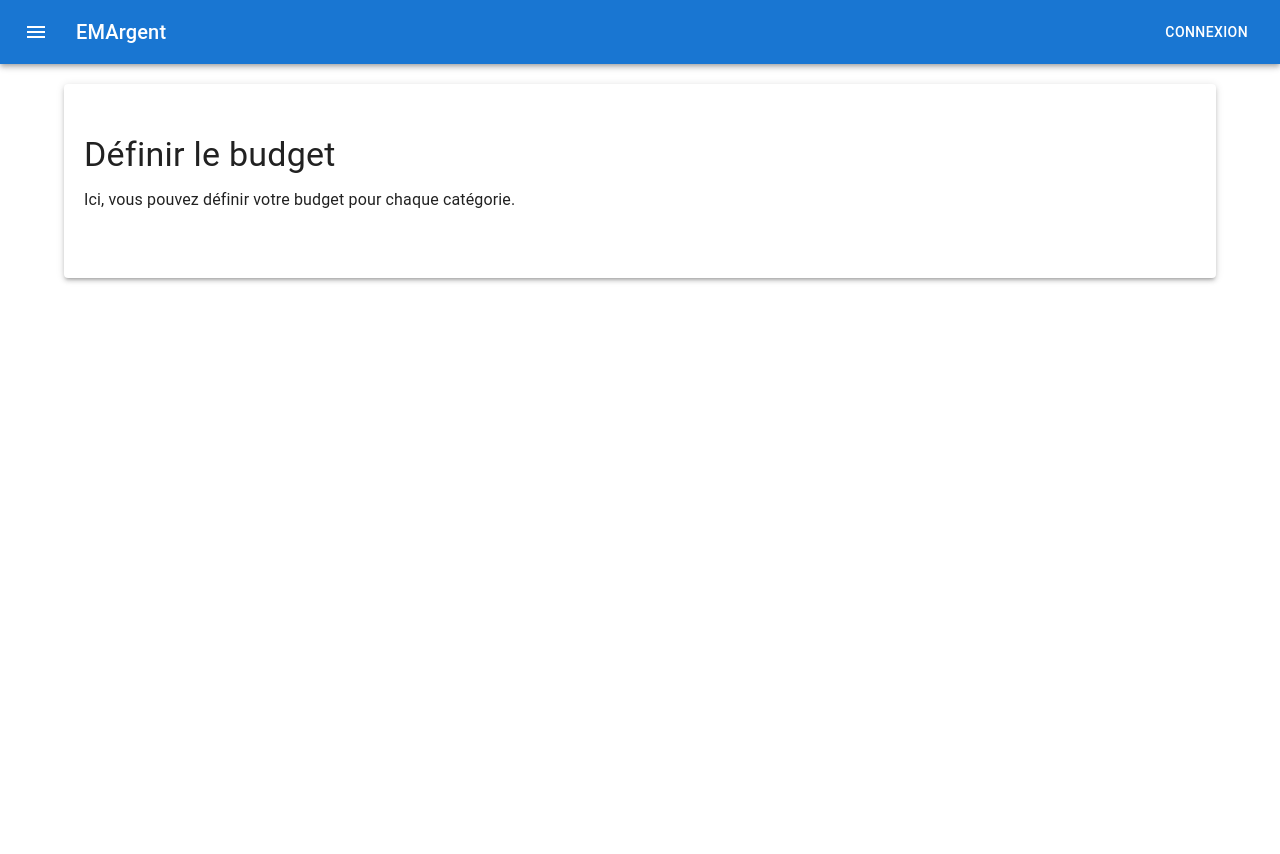
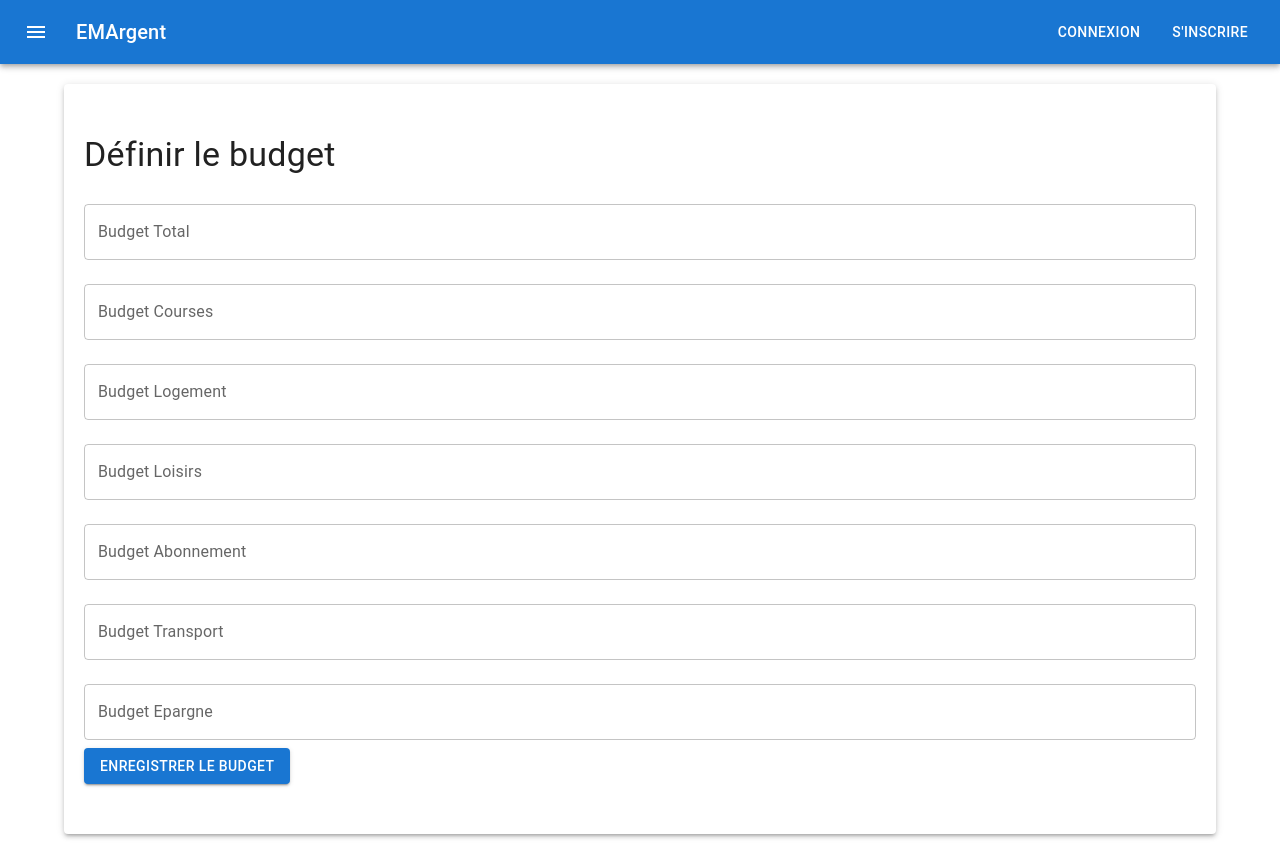
Before and after one commit to LudovicTerrasson/budget-react, a React (Create React App) app: page /budget in a window 1280 px wide. Before the commit the page ends 800 px from the top, so only its background shows below. Built offline with nearby package versions, Linux system fonts and the light colour scheme.

Commit message:
Ajout de la page de définition des budgets et de la page d'inscription

```diff
--- a/src/components/Appbar.js
+++ b/src/components/Appbar.js
@@ -39,7 +39,10 @@ export default function Appbar() {
               <Button color="inherit" onClick={logout}>Déconnexion</Button>
             </Box>
           ) : (
-            <Button color="inherit" component={Link} to="/login">Connexion</Button>
+            <Box>
+              <Button color="inherit" component={Link} to="/login" sx={{ mr: 2 }}>Connexion</Button>
+              <Button color="inherit" component={Link} to="/signup">S'inscrire</Button>
+            </Box>
           )}
           <Menu
             anchorEl={anchorEl}
--- a/src/components/BudgetPage.js
+++ b/src/components/BudgetPage.js
@@ -1,17 +1,97 @@
-import React from 'react';
-import { Container, Paper, Typography } from '@mui/material';
+import React, { useState } from 'react';
+import { Container, Paper, Typography, TextField, Button } from '@mui/material';
 
 export default function BudgetPage() {
+  const [totalBudget, setTotalBudget] = useState('');
+  const [coursesBudget, setCoursesBudget] = useState('');
+  const [housingBudget, setHousingBudget] = useState('');
+  const [leisureBudget, setLeisureBudget] = useState('');
+  const [subscriptionBudget, setSubscriptionBudget] = useState('');
+  const [transportBudget, setTransportBudget] = useState('');
+  const [savingsBudget, setSavingsBudget] = useState('');
+
+  const handleSaveBudget = (e) => {
+    e.preventDefault();
+    const budget = {
+      totalBudget,
+      coursesBudget,
+      housingBudget,
+      leisureBudget,
+      subscriptionBudget,
+      transportBudget,
+      savingsBudget,
+      // Assurez-vous d'ajouter studentId ici
+    };
+
+    fetch("http://localhost:8080/budget/add", {
+      method: "POST",
+      headers: { "Content-Type": "application/json" },
+      body: JSON.stringify(budget)
+    }).then(() => {
+      // Gestion de la redirection ou de l'affichage d'un message
+    });
+  };
+
   return (
     <Container>
       <Paper elevation={3} style={{ padding: '50px 20px', margin: '20px auto' }}>
         <Typography variant="h4" gutterBottom>
           Définir le budget
         </Typography>
-        <Typography paragraph>
-          Ici, vous pouvez définir votre budget pour chaque catégorie.
-        </Typography>
-        {/* Ajoute le formulaire pour définir le budget ici */}
+        <form onSubmit={handleSaveBudget}>
+          <TextField
+            label="Budget Total"
+            value={totalBudget}
+            onChange={(e) => setTotalBudget(e.target.value)}
+            fullWidth
+            margin="normal"
+          />
+          <TextField
+            label="Budget Courses"
+            value={coursesBudget}
+            onChange={(e) => setCoursesBudget(e.target.value)}
+            fullWidth
+            margin="normal"
+          />
+          <TextField
+            label="Budget Logement"
+            value={housingBudget}
+            onChange={(e) => setHousingBudget(e.target.value)}
+            fullWidth
+            margin="normal"
+          />
+          <TextField
+            label="Budget Loisirs"
+            value={leisureBudget}
+            onChange={(e) => setLeisureBudget(e.target.value)}
+            fullWidth
+            margin="normal"
+          />
+          <TextField
+            label="Budget Abonnement"
+            value={subscriptionBudget}
+            onChange={(e) => setSubscriptionBudget(e.target.value)}
+            fullWidth
+            margin="normal"
+          />
+          <TextField
+            label="Budget Transport"
+            value={transportBudget}
+            onChange={(e) => setTransportBudget(e.target.value)}
+            fullWidth
+            margin="normal"
+          />
+          <TextField
+            label="Budget Epargne"
+            value={savingsBudget}
+            onChange={(e) => setSavingsBudget(e.target.value)}
+            fullWidth
+            margin="normal"
+          />
+          <Button type="submit" variant="contained" color="primary">
+            Enregistrer le budget
+          </Button>
+        </form>
       </Paper>
     </Container>
   );
--- a/src/components/DashboardPage.js
+++ b/src/components/DashboardPage.js
@@ -1,17 +1,47 @@
-import React from 'react';
-import { Container, Paper, Typography } from '@mui/material';
+import React, { useEffect, useState } from 'react';
+import { Container, Paper, Typography, Grid } from '@mui/material';
+import { useAuth } from '../context/AuthContext';
 
 export default function DashboardPage() {
+  const { user } = useAuth();
+  const [budgets, setBudgets] = useState([]);
+  const [totals, setTotals] = useState({});
+
+  useEffect(() => {
+    const fetchBudgets = async () => {
+      const response = await fetch(`http://localhost:8080/budget/getBudgets/${user.id}`);
+      const data = await response.json();
+      setBudgets(data);
+      calculateTotals(data);
+    };
+
+    fetchBudgets();
+  }, [user.id]);
+
+  const calculateTotals = (budgets) => {
+    const totals = budgets.reduce((acc, budget) => {
+      acc[budget.category] = (acc[budget.category] || 0) + budget.amount;
+      return acc;
+    }, {});
+    setTotals(totals);
+  };
+
   return (
     <Container>
       <Paper elevation={3} style={{ padding: '50px 20px', margin: '20px auto' }}>
         <Typography variant="h4" gutterBottom>
-          Tableau de bord
+          État des Budgets par Catégorie
         </Typography>
-        <Typography paragraph>
-          Ici, vous pouvez voir un aperçu général de vos dépenses et de votre budget.
-        </Typography>
-        {/* Ajoute des graphiques ou des statistiques ici */}
+        <Grid container spacing={2}>
+          {Object.entries(totals).map(([category, total]) => (
+            <Grid item xs={12} sm={6} md={4} key={category}>
+              <Paper elevation={2} style={{ padding: '20px', textAlign: 'center' }}>
+                <Typography variant="h6">{category}</Typography>
+                <Typography variant="h5">{total.toFixed(2)} €</Typography>
+              </Paper>
+            </Grid>
+          ))}
+        </Grid>
       </Paper>
     </Container>
   );
```
Also changed, not shown: 1 other file (tests, documents, lock files or other folders).
